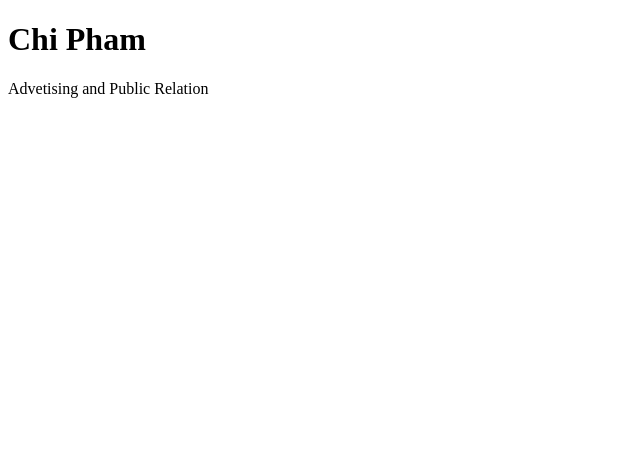
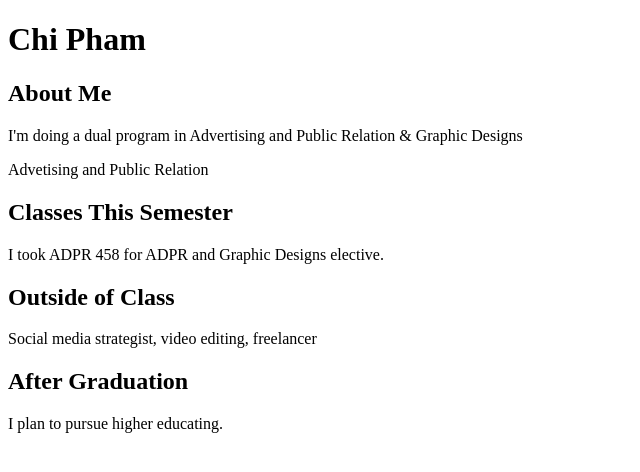
Before and after one commit to Chipham7/adpr458, a plain HTML site: page assignments/index.html in a window 1280 px wide. Shown: the whole page, without its empty margins (0-640 px from the left). Drawn offline with Linux system fonts and the light colour scheme.

Commit message:
excercise 2

```diff
--- a/assignments/index.html
+++ b/assignments/index.html
@@ -2,12 +2,22 @@
 <html lang="en">
 <head>
     <meta charset="UTF-8">
-    <title>Assignments</title>
+    <title>Chi Pham</title>
 </head>
 <body>
 
 <h1>Chi Pham</h1>
+<h2>About Me</h2>
+<p> I'm doing a dual program in Advertising and Public Relation & Graphic Designs</p>
+
 <p>Advetising and Public Relation</p>
+<h2>Classes This Semester</h2>
+<p>I took ADPR 458 for ADPR and Graphic Designs elective.</p>
+<h2>Outside of Class</h2>
+<p>Social media strategist, video editing, freelancer</p>
+<h2>After Graduation</h2>
+<p>I plan to pursue higher educating.</p>
+
 
 </body>
 </html>
```
